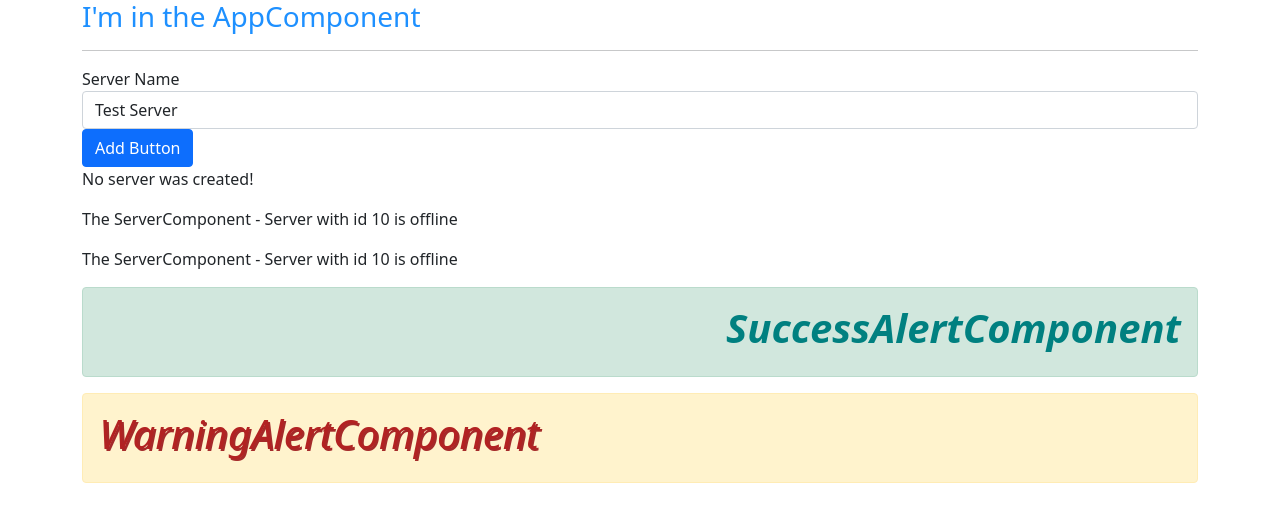
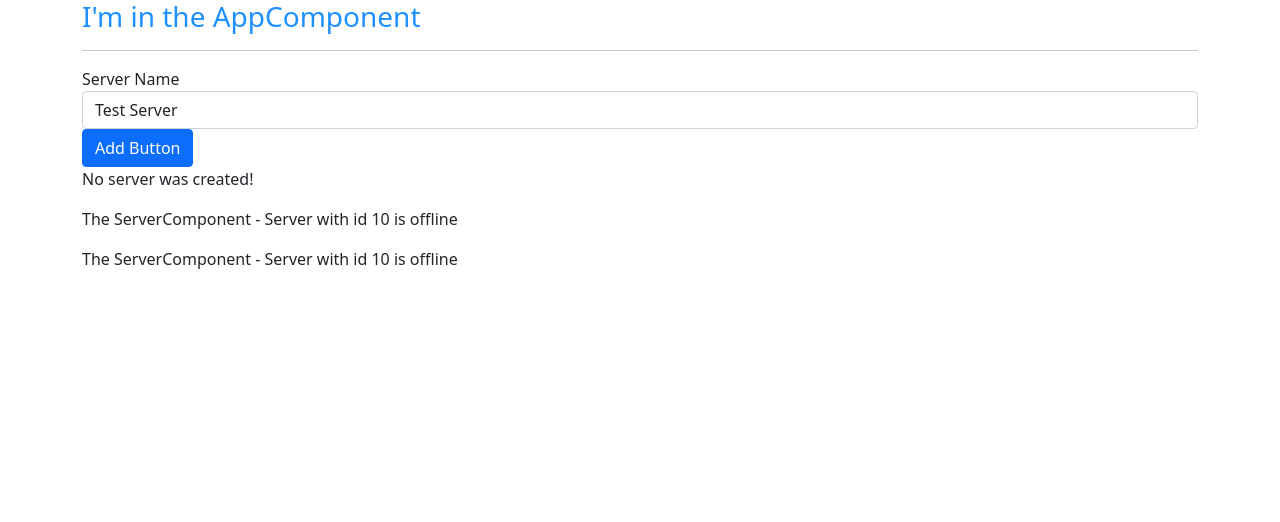
Before and after one commit to pashamo/Angularjs_Sandbox, an Angular app in the folder my-first-app/: page / in a window 1280 px wide. Shown: the top 522 px of the page. Built offline with nearby package versions, Linux system fonts and the light colour scheme.

Commit message:
refactor: Seperate A1 components

```diff
--- a/my-first-app/src/app/successAlert/successAlert.component.ts
+++ b/my-first-app/src/app/a1_successAlert/successAlert.component.ts
@@ -1,7 +1,7 @@
 import { Component } from "@angular/core";
 
 @Component({
-    selector: 'app-success-alert',
+    selector: 'app-a1-success-alert',
     templateUrl: './successAlert.component.html',
     styleUrls: ['./successAlert.component.css']
 })
--- a/my-first-app/src/app/warningAlert/warningAlert.component.ts
+++ b/my-first-app/src/app/a1_warningAlert/warningAlert.component.ts
@@ -1,7 +1,7 @@
 import { Component } from "@angular/core";
 
 @Component({
-    selector: 'app-warning-alert',
+    selector: 'app-a1-warning-alert',
     template: `
         <div class="alert alert-warning">
             <h1>WarningAlertComponent</h1>
--- a/my-first-app/src/app/app.component.html
+++ b/my-first-app/src/app/app.component.html
@@ -4,8 +4,6 @@
             <h3>I'm in the AppComponent</h3>
             <hr />
             <app-servers></app-servers>
-            <app-success-alert></app-success-alert>
-            <app-warning-alert></app-warning-alert>
         </div>
     </div>
 </div>
```
Also changed, not shown: my-first-app/src/app/app.module.ts (+4 -4 lines), my-first-app/src/app/a1_successAlert/successAlert.component.css (renamed from my-first-app/src/app/successAlert/successAlert.component.css), my-first-app/src/app/a1_successAlert/successAlert.component.html (renamed from my-first-app/src/app/successAlert/successAlert.component.html).
